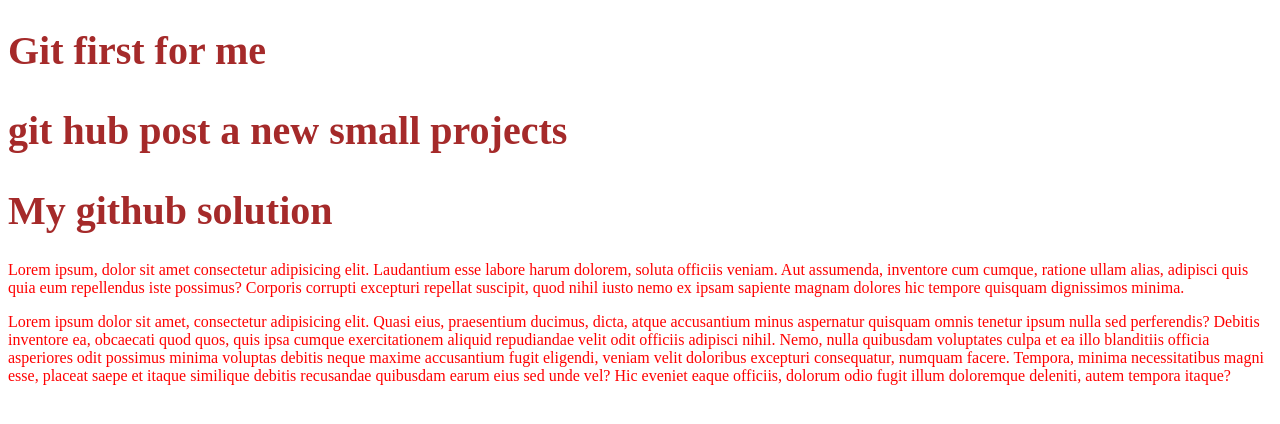
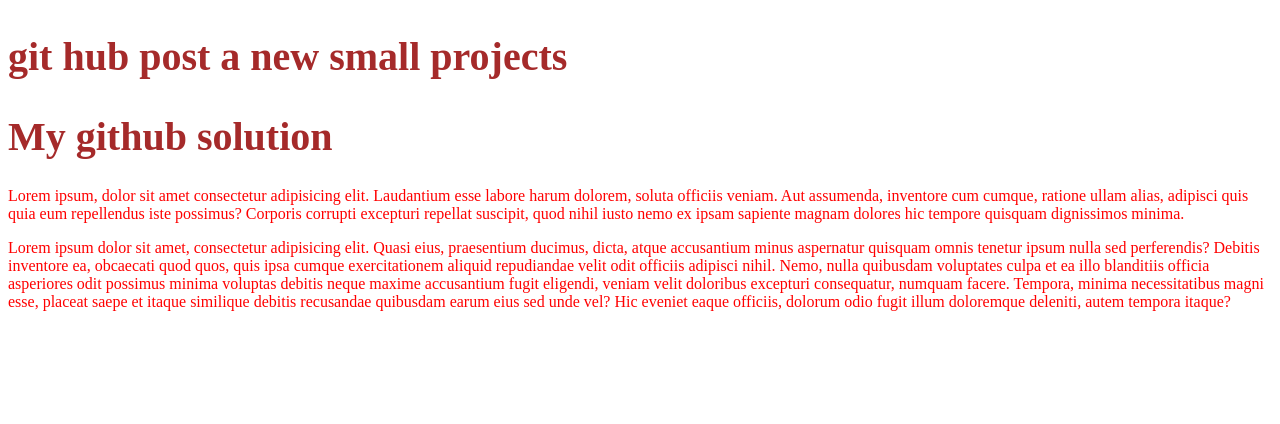
Before and after one commit to omit566/my-second-repo, a plain HTML site: page index.html in a window 1280 px wide. Drawn offline with Linux system fonts and the light colour scheme.

```diff
--- a/index.html
+++ b/index.html
@@ -8,7 +8,7 @@
     <link rel="stylesheet" href="style.css">
 </head>
 <body>
-  <h1>Git first for me</h1>
+
   <h2>git hub post a new small projects</h2>
   <h1>My github solution</h1>
   <p>Lorem ipsum, dolor sit amet consectetur adipisicing elit. Laudantium esse labore harum dolorem, soluta officiis veniam. Aut assumenda, inventore cum cumque, ratione ullam alias, adipisci quis quia eum repellendus iste possimus? Corporis corrupti excepturi repellat suscipit, quod nihil iusto nemo ex ipsam sapiente magnam dolores hic tempore quisquam dignissimos minima.</p>
```
